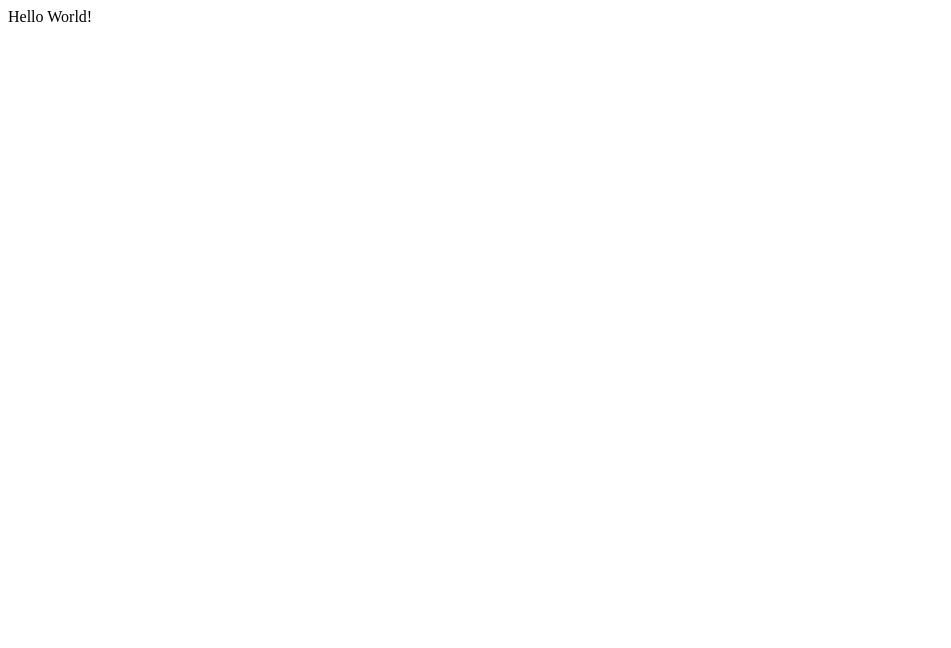
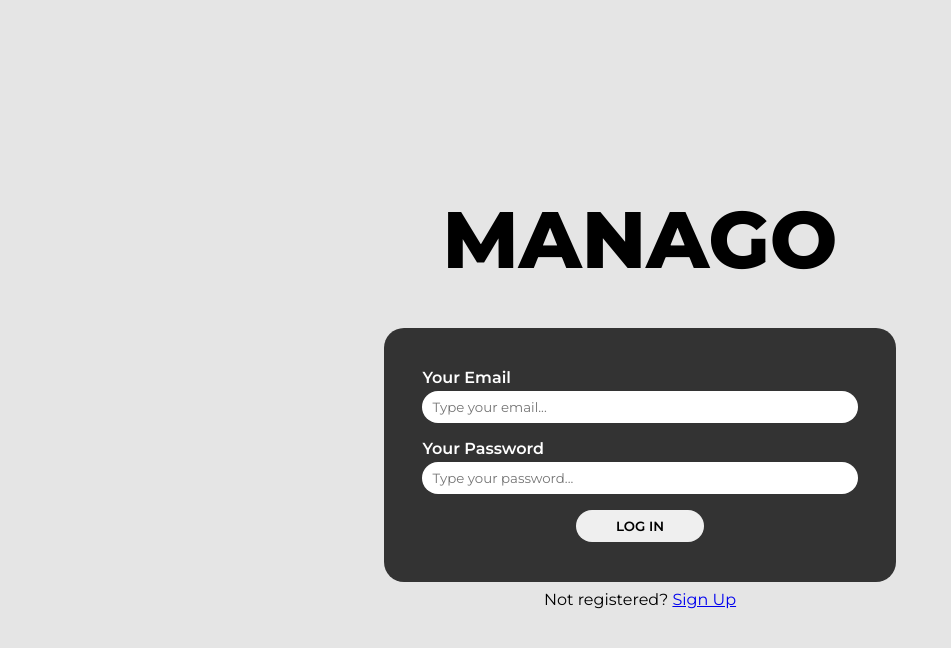
Before and after one commit to xaviervide/manago, a React (Create React App) app in the folder client/: page / in a window 1280 px wide. Shown: the top 648 px of the page, without its empty margins (0-951 px from the left). Built offline with nearby package versions, Linux system fonts and the light colour scheme.

Commit message:
feat: added first sketch of login form component

```diff
--- a/client/public/index.html
+++ b/client/public/index.html
@@ -3,6 +3,9 @@
   <head>
     <meta charset="utf-8" />
     <link rel="icon" href="%PUBLIC_URL%/favicon.ico" />
+    <link rel="preconnect" href="https://fonts.googleapis.com">
+    <link rel="preconnect" href="https://fonts.gstatic.com" crossorigin>
+    <link href="https://fonts.googleapis.com/css2?family=Montserrat:wght@300;400;600;800;900&display=swap" rel="stylesheet">
     <meta name="viewport" content="width=device-width, initial-scale=1" />
     <meta name="theme-color" content="#000000" />
     <meta
--- /dev/null
+++ b/client/src/components/login/login.css
@@ -0,0 +1,58 @@
+.login-container {
+  height: 100vh;
+  display: flex;
+  flex-direction: column;
+  align-items: center;
+  justify-content: center;
+  background-color: var(--light-gray);
+  gap: 1vh;
+}
+
+.login-logo-container h1{
+  font-size: 5rem;
+  margin-bottom: 4vh;
+}
+
+.login-form {
+  width: 40vw;
+  background-color: var(--dark-gray);
+  border-radius: 20px;
+  box-sizing: border-box;
+  padding: 5vh 3vw;
+  display: flex;
+  flex-direction: column;
+  gap: 2vh;
+}
+
+.login-form div{
+  display: flex;
+  flex-direction: column;
+  gap: 0.5vh;
+}
+
+.login-form p {
+  color: var(--white);
+  font-weight: 600;
+}
+
+.login-form input {
+  height: 4vh;
+  border-radius: 20px;
+  border: none;
+  box-sizing: border-box;
+  padding: 10px;
+}
+
+.login-form-submit-container {
+  display: flex;
+  width: 100%;
+  align-items: center;
+}
+
+.login-form-submit-container button {
+  width: 10vw;
+  height: 4vh;
+  border-radius: 20px;
+  border: none;
+  font-weight: 600;
+}
--- /dev/null
+++ b/client/src/components/login/login.tsx
@@ -0,0 +1,33 @@
+import './login.css';
+
+export default function Login() {
+  return (
+    <div className="login-container">
+      <div className="login-logo-container">
+        <h1>MANAGO</h1>
+      </div>
+      <div className="login-form-container">
+        <form className="login-form">
+          <div>
+            <p className="login-email-input">Your Email</p>
+            <input type="text"
+            placeholder='Type your email...'
+            />
+          </div>
+          <div>
+            <p className="login-password-input">Your Password</p>
+            <input type="text"
+            placeholder='Type your password...'
+            />
+          </div>
+          <div className="login-form-submit-container">
+            <button type='submit'>LOG IN</button>
+          </div>
+        </form>
+      </div>
+      <div className="to-register-container">
+        <span>Not registered? <a href="/register">Sign Up</a></span>
+      </div>
+    </div>
+  );
+}
--- /dev/null
+++ b/client/src/index.css
@@ -0,0 +1,11 @@
+* {
+  margin: 0;
+  padding: 0;
+  font-family: 'Montserrat', monospace;
+}
+
+:root {
+  --dark-gray: #333333;
+  --light-gray: #e5e5e5;
+  --white: #ffffff;
+}
--- a/client/src/index.tsx
+++ b/client/src/index.tsx
@@ -1,11 +1,13 @@
 import React from 'react';
 import ReactDOM from 'react-dom/client';
 import { createBrowserRouter, RouterProvider } from 'react-router-dom';
+import './index.css';
+import Login from './components/login/login';
 
 const router = createBrowserRouter([
   {
     path: '/',
-    element: <div>Hello World!</div>
+    element: <Login></Login>
   }
 ]);
 
```
